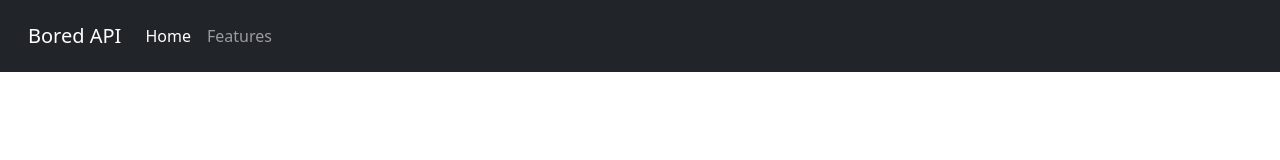
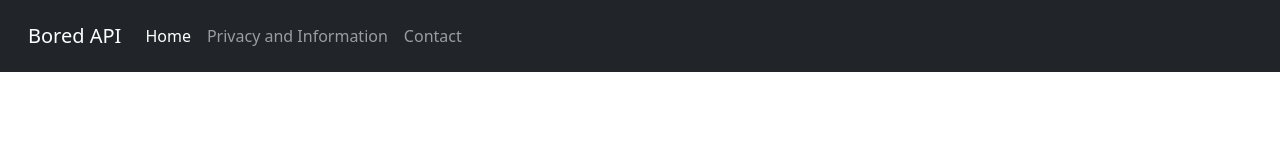
Before and after one commit to liamth97/Assessment_2_Liam_Thornton, a website: page index.html in a window 1280 px wide. Drawn offline with nearby package versions, Linux system fonts and the light colour scheme; no server answers.

Commit message:
new nav items

```diff
--- a/index.html
+++ b/index.html
@@ -40,7 +40,10 @@
 							<a class="nav-link active" aria-current="page" href="#">Home</a>
 						</li>
 						<li class="nav-item">
-							<a class="nav-link" href="#">Features</a>
+							<a class="nav-link" href="#">Privacy and Information</a>
+						</li>
+						<li class="nav-item">
+							<a class="nav-link" href="#">Contact</a>
 						</li>
 					</ul>
 				</div>
```
Also changed, not shown: 1 other file.
